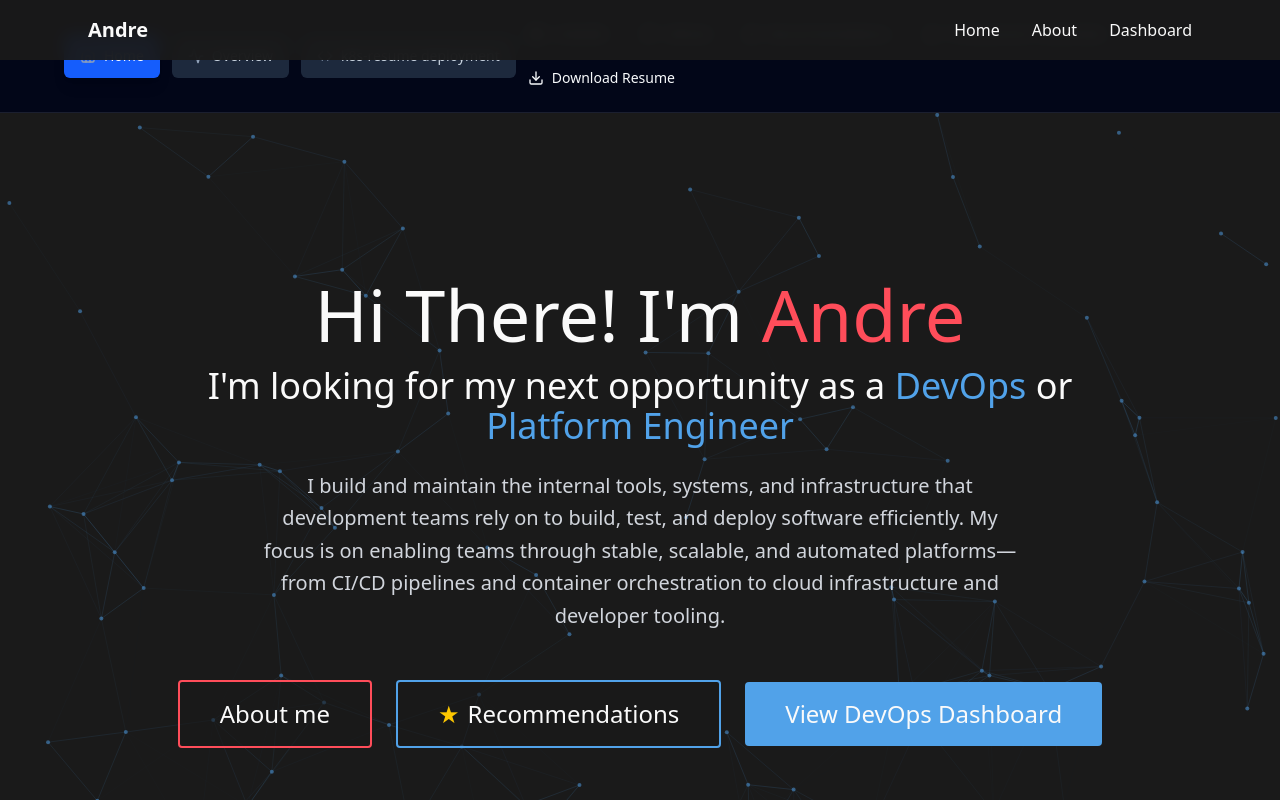
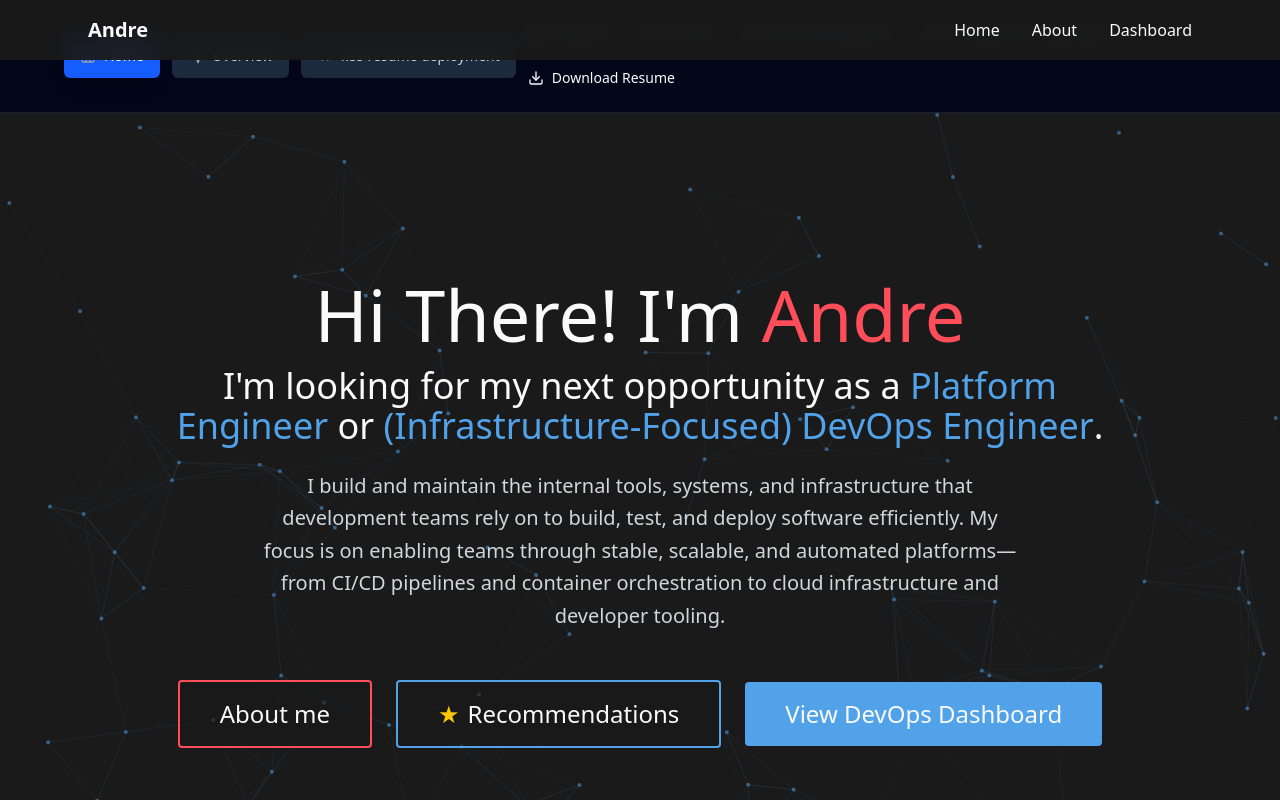
Before and after one commit to dremerten/pub-site, a React (Vite) app: page /home in a window 1280 px wide. Shown: the top 800 px of the page. Built offline with nearby package versions, Linux system fonts and the light colour scheme; the HTML template or start-up script is replaced by a standard one.

Commit message:
update role seek (#19)
Co-authored-by: Andre Merten <dremer415@gmail.com>

```diff
--- a/src/pages/Home.jsx
+++ b/src/pages/Home.jsx
@@ -120,7 +120,7 @@ const Home = () => {
             Hi There! I'm <span className="font-normal text-[#ff4d5a]">{personalInfo.name.split(' ')[0]}</span>
           </h1>
           <p className="text-3xl md:text-4xl font-light mb-6 animate-slide-in-right">
-            I'm looking for my next opportunity as a <span className="text-[#51a2e9] font-medium">DevOps</span> or <span className="text-[#51a2e9] font-medium">Platform Engineer</span>
+            I'm looking for my next opportunity as a <span className="text-[#51a2e9] font-medium">Platform Engineer</span> or <span className="text-[#51a2e9] font-medium">(Infrastructure-Focused) DevOps Engineer</span>.
           </p>
           <p className="text-lg md:text-xl text-gray-300 mb-12 max-w-3xl mx-auto leading-relaxed animate-slide-in-bottom">
             I build and maintain the internal tools, systems, and infrastructure that development teams rely on to build, test, and deploy software efficiently.
```
